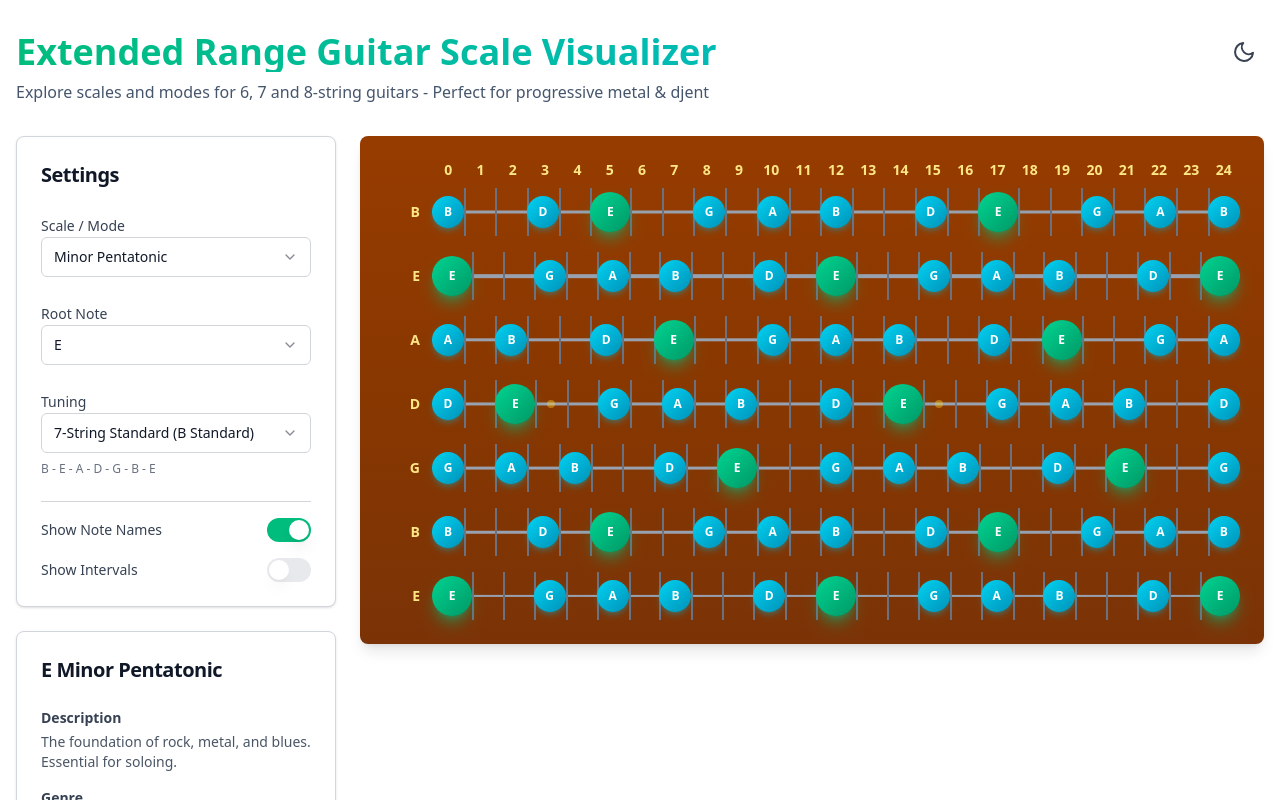
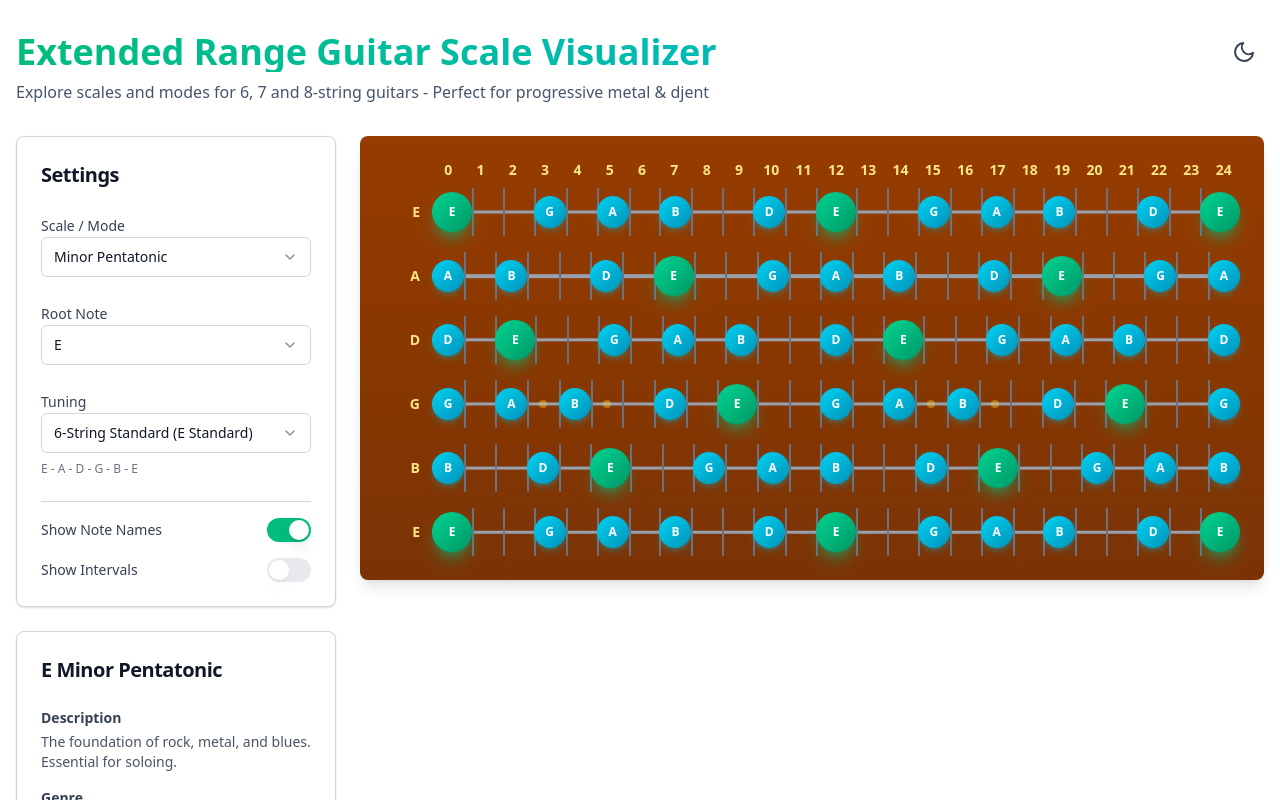
Before and after one commit to MalfiRG/guitar-visualizer, a React (Vite) app: page / in a window 1280 px wide. Shown: the top 800 px of the page. Built offline with nearby package versions, Linux system fonts and the light colour scheme.

Commit message:
fix: update guitar tuning from standard-7 to standard-6 and refine meta description for clarity

```diff
--- a/index.html
+++ b/index.html
@@ -4,7 +4,7 @@
     <meta charset="UTF-8" />
     <link rel="icon" type="image/svg+xml" href="/vite.svg" />
     <meta name="viewport" content="width=device-width, initial-scale=1.0" />
-    <meta name="description" content="Extended Range Guitar Scale Visualizer - Explore scales and modes for 6, 7 and 8-string guitars. Perfect for progressive metal & djent." />
+    <meta name="description" content="Extended Range Guitar Scale Visualizer - Explore scales and modes for 6, 7 and 8-string guitars. Perfect for any guitarist." />
     <title>Extended Range Guitar Scale Visualizer</title>
   </head>
   <body>
--- a/src/App.tsx
+++ b/src/App.tsx
@@ -9,7 +9,7 @@ import { TUNINGS } from './data/tunings';
 function App() {
   const [selectedScale, setSelectedScale] = useState('minor-pentatonic');
   const [rootNote, setRootNote] = useState('E');
-  const [tuning, setTuning] = useState('standard-7');
+  const [tuning, setTuning] = useState('standard-6');
   const [showNoteNames, setShowNoteNames] = useState(true);
   const [showIntervals, setShowIntervals] = useState(false);
 
```
